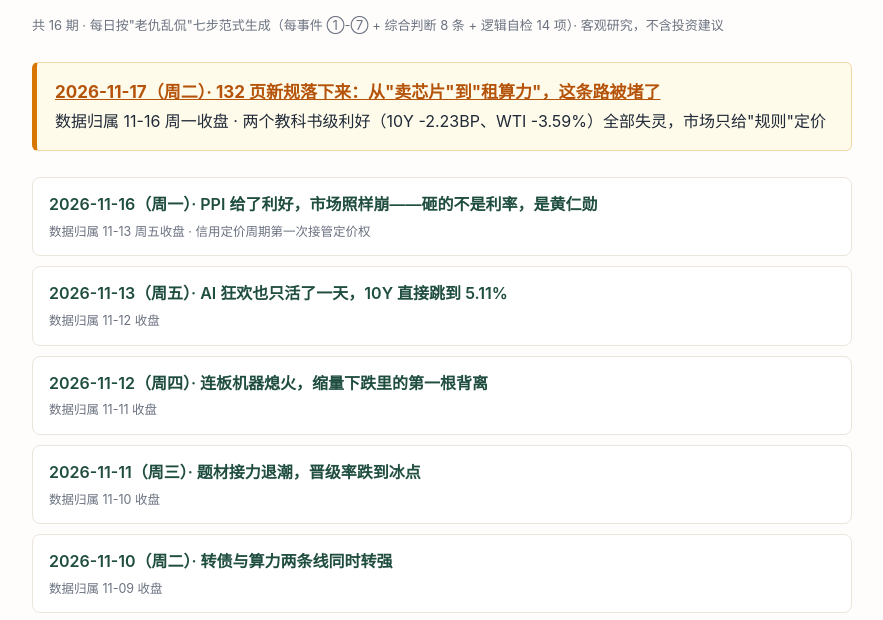
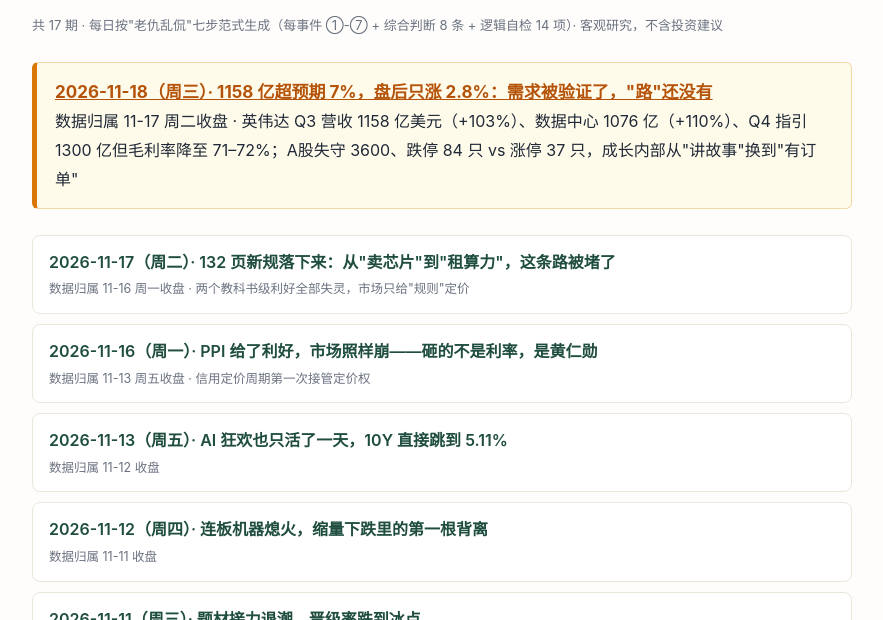
Before and after one commit to 951367983/laoqiu-hotspot-review, a plain HTML site: page index.html in a window 1280 px wide. Shown: the part 105-725 px from the top of the page, without its empty margins (198-1081 px from the left). Drawn offline with Linux system fonts and the light colour scheme.

Commit message:
2026-11-18 热点事件·老仇思维评价（七步×5 + 综合判断8 + 自检14）

```diff
--- a/index.html
+++ b/index.html
@@ -29,14 +29,15 @@ footer{margin-top:40px;padding-top:16px;border-top:1px solid #e5e7eb;color:#6b72
 </style></head><body>
 
 <h1>老仇热点评价归档</h1>
-<p class="meta">共 16 期 · 每日按"老仇乱侃"七步范式生成（每事件 ①-⑦ + 综合判断 8 条 + 逻辑自检 14 项）· 客观研究，不含投资建议</p>
+<p class="meta">共 17 期 · 每日按"老仇乱侃"七步范式生成（每事件 ①-⑦ + 综合判断 8 条 + 逻辑自检 14 项）· 客观研究，不含投资建议</p>
 
 <ul class="latest">
-  <li><a href="./2026-11-17.html" style="color:#b45309;font-weight:700;font-size:17px;">2026-11-17（周二）· 132 页新规落下来：从"卖芯片"到"租算力"，这条路被堵了</a>
-  <div class="d">数据归属 11-16 周一收盘 · 两个教科书级利好（10Y -2.23BP、WTI -3.59%）全部失灵，市场只给"规则"定价</div></li>
+  <li><a href="./2026-11-18.html" style="color:#b45309;font-weight:700;font-size:17px;">2026-11-18（周三）· 1158 亿超预期 7%，盘后只涨 2.8%：需求被验证了，"路"还没有</a>
+  <div class="d">数据归属 11-17 周二收盘 · 英伟达 Q3 营收 1158 亿美元（+103%）、数据中心 1076 亿（+110%）、Q4 指引 1300 亿但毛利率降至 71–72%；A股失守 3600、跌停 84 只 vs 涨停 37 只，成长内部从"讲故事"换到"有订单"</div></li>
 </ul>
 
 <ul class="list">
+<li><a href="./2026-11-17.html">2026-11-17（周二）· 132 页新规落下来：从"卖芯片"到"租算力"，这条路被堵了</a><div class="d">数据归属 11-16 周一收盘 · 两个教科书级利好全部失灵，市场只给"规则"定价</div></li>
 <li><a href="./2026-11-16.html">2026-11-16（周一）· PPI 给了利好，市场照样崩——砸的不是利率，是黄仁勋</a><div class="d">数据归属 11-13 周五收盘 · 信用定价周期第一次接管定价权</div></li>
 <li><a href="./2026-11-13.html">2026-11-13（周五）· AI 狂欢也只活了一天，10Y 直接跳到 5.11%</a><div class="d">数据归属 11-12 收盘</div></li>
 <li><a href="./2026-11-12.html">2026-11-12（周四）· 连板机器熄火，缩量下跌里的第一根背离</a><div class="d">数据归属 11-11 收盘</div></li>
```
